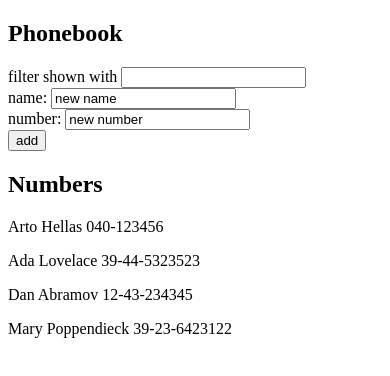
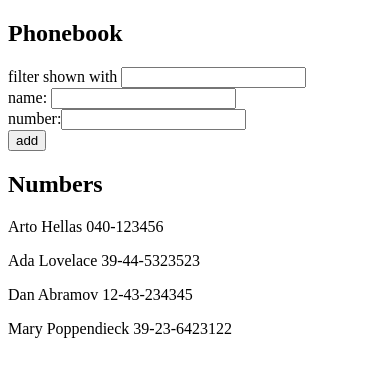
Before and after one commit to StarkNeo/FSHelsinki, a React (Vite) app in the folder Part2/phonebook/: page / in a window 390 px wide. Shown: the top 376 px of the page. Built offline with nearby package versions, Linux system fonts and the light colour scheme.

Commit message:
2.10: The Phonebook Step 5

```diff
--- a/Part2/phonebook/src/App.jsx
+++ b/Part2/phonebook/src/App.jsx
@@ -1,5 +1,8 @@
 import { useState } from 'react'
-
+import AddPerson from './components/AddPerson'
+import Filter from './components/Filter'
+import Search from './components/Search'
+import PhoneBook from './components/PhoneBook'
 
 const App=()=>{
   const [persons, setPersons] = useState([
@@ -8,8 +11,8 @@ const App=()=>{
     { name: 'Dan Abramov', number: '12-43-234345', id: 3 },
     { name: 'Mary Poppendieck', number: '39-23-6423122', id: 4 }
   ])
-  const [newName, setNewName] = useState("new name")
-  const [newNumber, setNewNumber] = useState("new number")
+  const [newName, setNewName] = useState("")
+  const [newNumber, setNewNumber] = useState("")
   const [filterValue, setFilterValue] = useState("")
   const [personsFiltered, setPersonsFiltered] = useState()
 
@@ -28,7 +31,10 @@ const App=()=>{
       }
       setPersons(persons.concat(newPerson))
       alert(`${newName} added to phonebook`)
-      setNewName("new name")
+      setNewName("")
+      setNewNumber("")
+      setFilterValue("")
+      setPersonsFiltered("")
     }
 
 
@@ -53,6 +59,7 @@ const App=()=>{
   const handleNumberChange=(event)=>{
     console.log(event.target.value)
     setNewNumber(event.target.value)
+
   }
 
   const handleNameChange=(event)=>{
@@ -60,19 +67,21 @@ const App=()=>{
     setNewName(event.target.value)
   }
 
+  let phoneBook = {
+    name:newName,
+    number:newNumber,
+    persons:persons,
+    personsFiltered:personsFiltered,
+    value:filterValue,
+    changeName:handleNameChange,
+    changeNumber: handleNumberChange,
+    changeFilter: handleFilterChange,
+    add:addPerson,
+  }
   return(
     <div>
-      <h2>Phonebook</h2>
-      filter shown with <input type='text' value={filterValue} onChange={handleFilterChange} />
-      <form onSubmit={addPerson}>
-        <div>name: <input onChange={handleNameChange} value={newName} /></div>
-        <div>number: <input onChange={handleNumberChange} value={newNumber} /></div>
-        <div><button type='submit'>add</button></div>
-      </form>
-      <h2>Numbers</h2>
-      {personsFiltered?
-      personsFiltered.map(person=><p key={person.id}>{person.name} {person.number}</p>)
-      :persons.map(person=><p key={person.id}>{person.name} {person.number}</p>)}
+      <PhoneBook book={phoneBook} />
+
     </div>
 
   )
--- /dev/null
+++ b/Part2/phonebook/src/components/AddPerson.jsx
@@ -0,0 +1,14 @@
+import InputField from "./InputField"
+const AddPerson = (props) => {
+    return (
+        <form onSubmit={props.addPerson}>
+            <div>name: <InputField event={props.changeName} value={props.name} /> </div>
+            <div>number:<InputField event={props.changeNumber} value={props.number} /> </div>
+            <div><button type='submit'>add</button></div>
+        </form>
+
+    )
+}
+
+
+export default AddPerson
--- /dev/null
+++ b/Part2/phonebook/src/components/Filter.jsx
@@ -0,0 +1,15 @@
+import { useState } from "react"
+
+const Filter = (props) => {
+    console.log(props);
+
+    return (
+        <div>
+            {props.personsFilter ?
+                props.personsFilter.map(person => <p key={person.id}>{person.name} {person.number}</p>)
+                : props.persons.map(person => <p key={person.id}>{person.name} {person.number}</p>)}
+        </div>
+    )
+}
+
+export default Filter
--- /dev/null
+++ b/Part2/phonebook/src/components/InputField.jsx
@@ -0,0 +1,7 @@
+const InputField=(props)=>{
+    return(
+        <input type="text" value={props.value} onChange={props.event} />
+    )
+}
+
+export default InputField
--- /dev/null
+++ b/Part2/phonebook/src/components/PhoneBook.jsx
@@ -0,0 +1,24 @@
+import AddPerson from "./AddPerson";
+import Filter from "./Filter";
+import Search from "./Search";
+
+const PhoneBook =({book})=>{
+    console.log(book)
+    return(
+        <div>
+            <h2>Phonebook</h2>
+            <Search value={book.value} filter={book.changeFilter} />
+            <AddPerson
+                addPerson={book.add}
+                name={book.name}
+                number={book.number}
+                changeName={book.changeName}
+                changeNumber={book.changeNumber}
+            />
+            <h2>Numbers</h2>
+            <Filter persons={book.persons} personsFilter={book.personsFiltered} />
+        </div>
+    )
+}
+
+export default PhoneBook
--- /dev/null
+++ b/Part2/phonebook/src/components/Search.jsx
@@ -0,0 +1,12 @@
+import InputField from "./InputField"
+
+const Search=({value, filter})=>{
+    return(
+        <div>
+            filter shown with <InputField value={value} event={filter} />
+        </div>
+
+    )
+}
+
+export default Search
```
